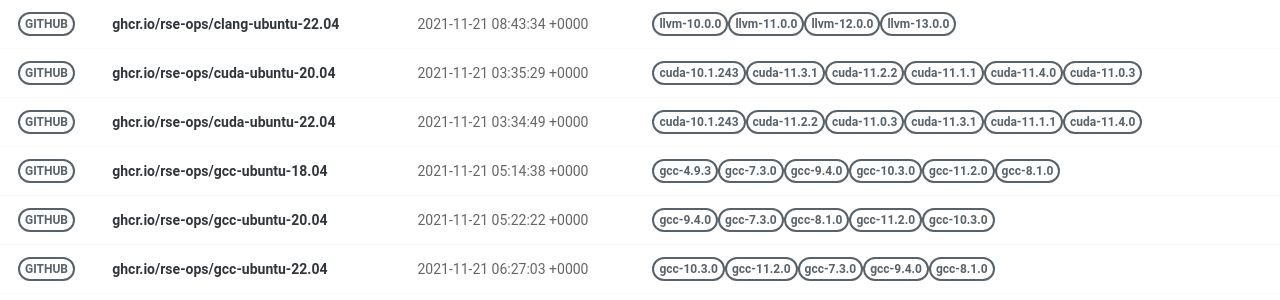
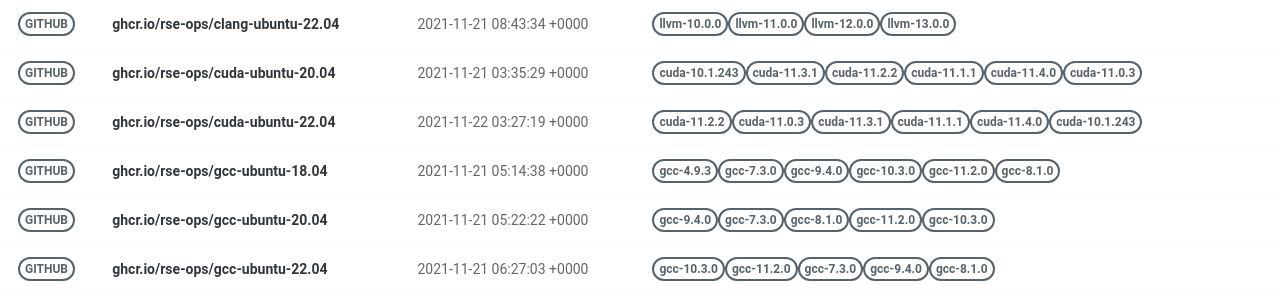
Before and after one commit to rse-ops/docker-images, a Jekyll site: the page built from pages/index.md, in a window 1280 px wide. Shown: the part 228-528 px from the top of the page. Built offline with Jekyll 4.4.1, drawn with Linux system fonts in a browser that asks for light colours; nearby versions of some CDN libraries.

Commit message:
Automated push to update library 2021-11-22

```diff
--- a/_library/ghcr.io-rse-ops-cuda-ubuntu-22.04.md
+++ b/_library/ghcr.io-rse-ops-cuda-ubuntu-22.04.md
@@ -1,14 +1,11 @@
 ---
 layout: container
 name: ghcr.io/rse-ops/cuda-ubuntu-22.04
-updated_at: 2021-11-21 03:34:49.509163
+updated_at: 2021-11-22 03:27:19.472970
 
 
 container_url: https://github.com/orgs/rse-ops/packages/container/package/cuda-ubuntu-22.04
 versions:
- - tag: cuda-10.1.243
-   dockerfile: https://github.com/rse-ops/docker-images/blob/main/ubuntu/cuda/Dockerfile
-   manifest: https://crane.ggcr.dev/manifest/ghcr.io/rse-ops/cuda-ubuntu-22.04:cuda-10.1.243
  - tag: cuda-11.2.2
    dockerfile: https://github.com/rse-ops/docker-images/blob/main/ubuntu/cuda/Dockerfile
    manifest: https://crane.ggcr.dev/manifest/ghcr.io/rse-ops/cuda-ubuntu-22.04:cuda-11.2.2
```
Also changed, not shown: other parts of _library/ghcr.io-rse-ops-cuda-ubuntu-22.04.md (+3 -0 lines).
